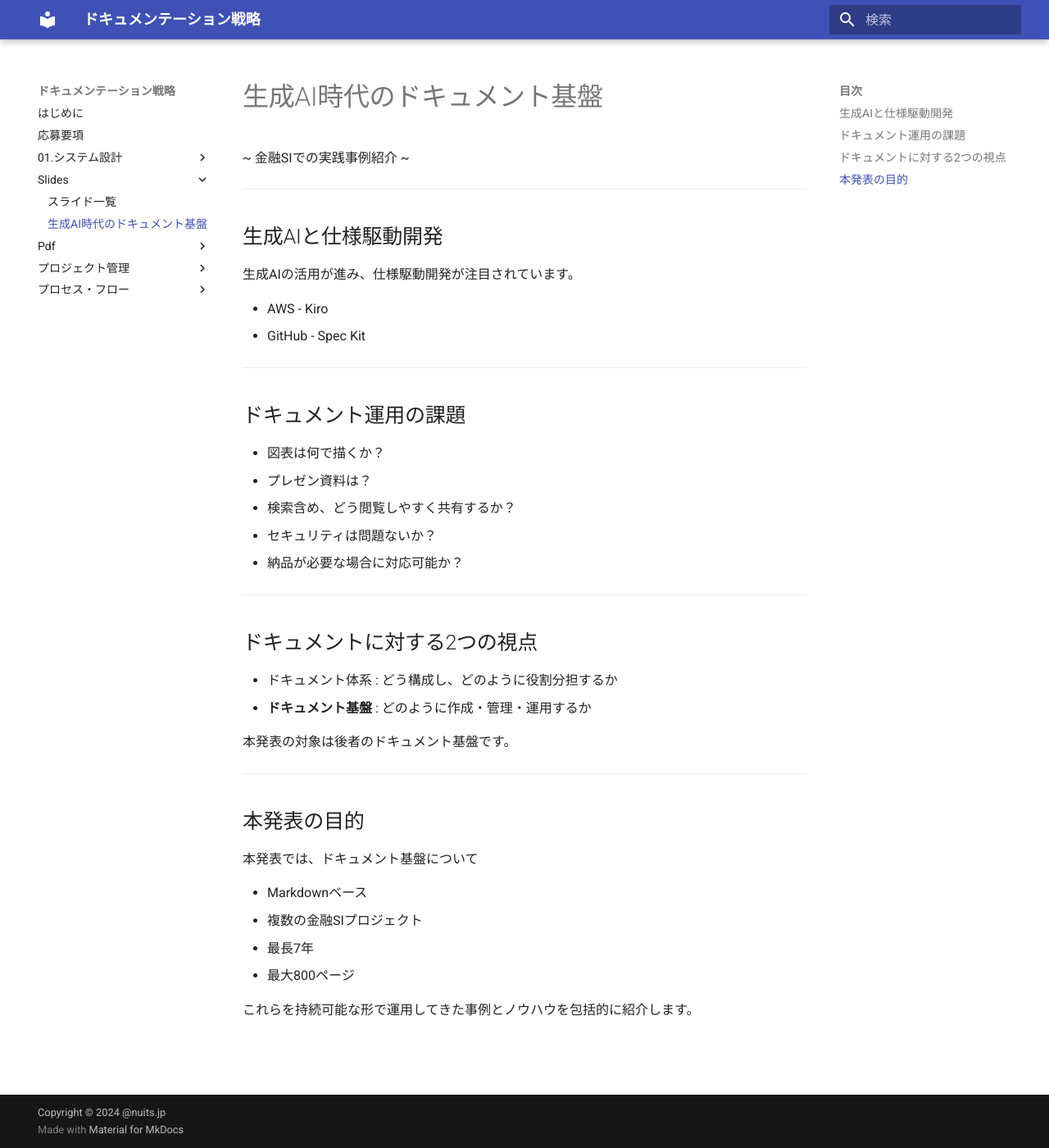
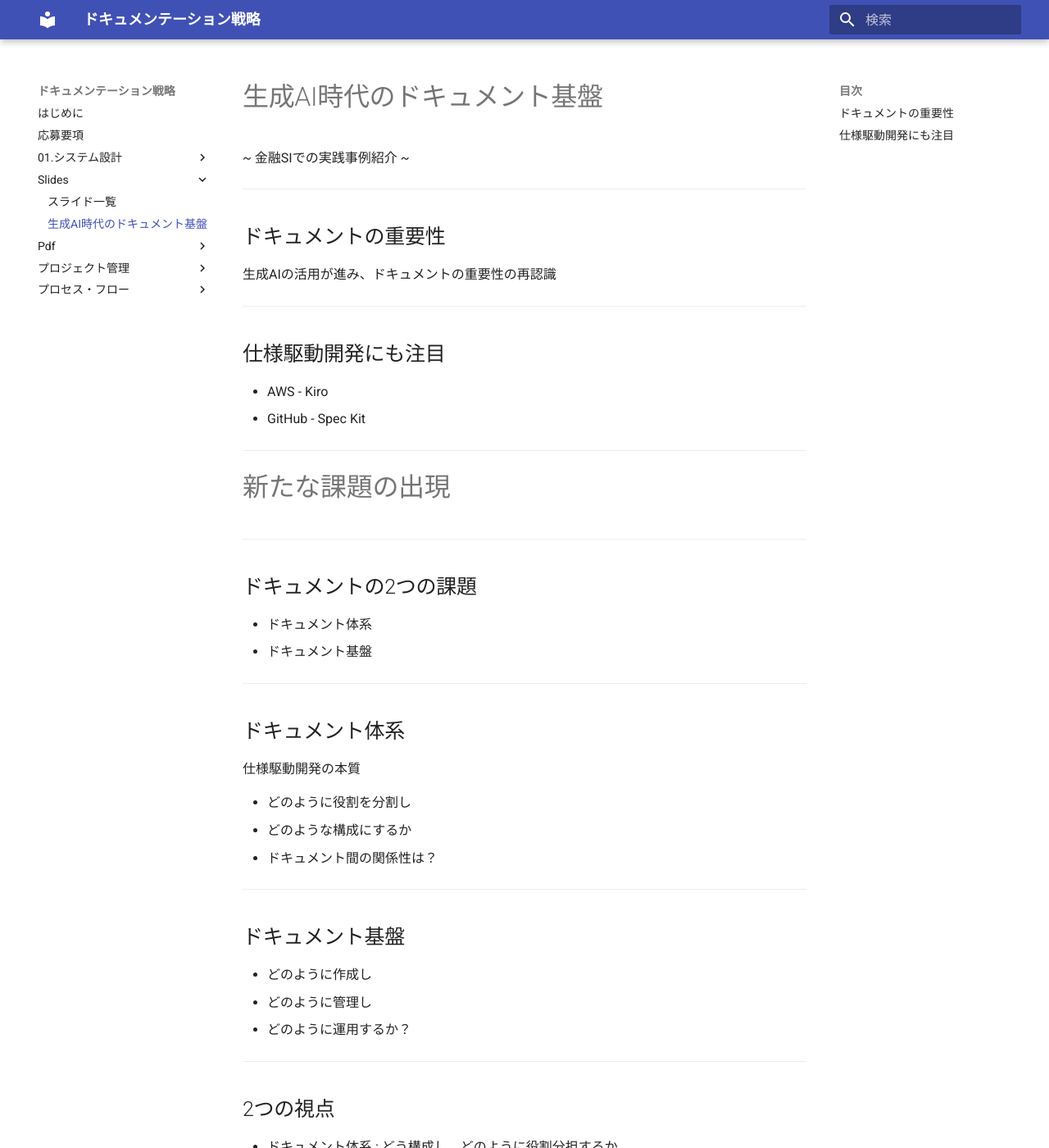
Before and after one commit to nuitsjp/DocumentationStrategy, an MkDocs documentation site: the page built from docs/Slides/genai-documentation-infrastructure.md, in a window 1280 px wide and 1400 px high. Shown: the whole window at 82% size. Built offline with MkDocs 1.6.1 and Material for MkDocs 9.7.7, drawn with Linux system fonts in a browser that asks for light colours; some of the changed text lies outside the part shown.

Commit message:
docs: ドキュメントの重要性と課題を明確化し、発表内容を整理

```diff
--- a/docs/Slides/genai-documentation-infrastructure.md
+++ b/docs/Slides/genai-documentation-infrastructure.md
@@ -8,41 +8,84 @@ marp: true
 
 ---
 
-## 生成AIと仕様駆動開発
+## ドキュメントの重要性
 
-生成AIの活用が進み、仕様駆動開発が注目されています。
+生成AIの活用が進み、ドキュメントの重要性の再認識
+
+<!--
+さてみなさん、生成AI活用されていますか？
+
+生成AIの活用がどんどん進む中で、ドキュメントの重要性が再認識されていると思います。
+-->
+
+---
+
+## 仕様駆動開発にも注目
 
 - AWS - Kiro
 - GitHub - Spec Kit
 
 ---
 
-## ドキュメント運用の課題
-
-- 図表は何で描くか？
-- プレゼン資料は？
-- 検索含め、どう閲覧しやすく共有するか？
-- セキュリティは問題ないか？
-- 納品が必要な場合に対応可能か？
+# 新たな課題の出現
 
 ---
 
-## ドキュメントに対する2つの視点
+## ドキュメントの2つの課題
+
+- ドキュメント体系
+- ドキュメント基盤
+
+---
+
+## ドキュメント体系
+
+仕様駆動開発の本質
+
+- どのように役割を分割し
+- どのような構成にするか
+- ドキュメント間の関係性は？
+
+---
+
+## ドキュメント基盤
+
+- どのように作成し
+- どのように管理し
+- どのように運用するか？
+
+---
+
+## 2つの視点
 
 - ドキュメント体系 : どう構成し、どのように役割分担するか
 - **ドキュメント基盤** : どのように作成・管理・運用するか
 
-本発表の対象は後者のドキュメント基盤です。
+後者が本発表のスコープです。
 
 ---
 
-## 本発表の目的
+## 本発表の内容
 
-本発表では、ドキュメント基盤について
+- 大手金融3社のSIプロジェクト
+- Markdownベース
+- 800ページ超
+- 最長7年の持続性
+
+これらの事例とノウハウを紹介します。
+
+---
+
+## 自己紹介
+
+T.B.D
+
+---
+
+## ドキュメント基盤要件
 
 - Markdownベース
-- 複数の金融SIプロジェクト
-- 最長7年
-- 最大800ページ
-
-これらを持続可能な形で運用してきた事例とノウハウを包括的に紹介します。
+- 単一PDF出力
+- 単純な図表の簡便な作成
+- 複雑な図表の作成
+-
```
